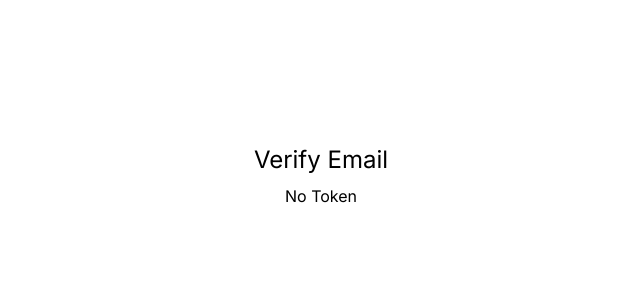
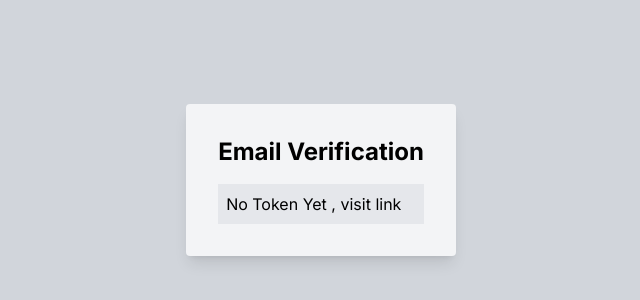
Before and after one commit to focush67/User-Authentication, a Next.js app: page /verifyEmail in a window 1280 px wide. Shown: the part 220-520 px from the top of the page, without its empty margins (319-959 px from the left). Built offline with nearby package versions, Linux system fonts and the light colour scheme.

Commit message:
Enhancing verification

```diff
--- a/src/app/verifyEmail/page.tsx
+++ b/src/app/verifyEmail/page.tsx
@@ -1,77 +1,64 @@
-'use client';
+"use client";
 import axios from "axios";
-import Link from 'next/link';
-import React,{useState,useEffect} from 'react';
-
-export default function verifyEmailPage()
-{
-    const [token,setToken] = useState("");
-    const [verify , setVerify] = useState(false);
-    const [error,setError] = useState(false);
+import Link from "next/link";
+import React, { useState, useEffect } from "react";
+import { Button } from "@mui/material";
+export default function verifyEmailPage() {
+  const [token, setToken] = useState("");
+  const [verify, setVerify] = useState(false);
+  const [error, setError] = useState(false);
 
   const verifyUserEmail = async () => {
-
     try {
-
-            await axios.post('/api/users/verifyEmail' , {token});
+      await axios.post("/api/users/verifyEmail", { token });
 
       setVerify(true);
-
-        } catch (error:any) {
-
+    } catch (error: any) {
       setError(true);
       console.log(error.response.data);
+    }
+  };
 
-        }
-
-    }
-
-    useEffect(()=>{
-
+  useEffect(() => {
     const urlToken = window.location.search.split("=")[1];
 
     setToken(urlToken || "");
+  }, []);
 
-    },[]);
-
-    useEffect(()=>{
-
-        if(token.length > 0)
-        {
+  useEffect(() => {
+    if (token.length > 0) {
       verifyUserEmail();
     }
-
-    },[token])
+  }, [token]);
 
 
-    return(
-        <div className="flex flex-col items-center justify-center min-h-screen py-2">
-            <h1 className="text-2xl">Verify Email</h1>
-
-            <h2 className="p-2 text-black bg-white">{token ? `${token}` : "No Token"}</h2>
-
-            {
-                verify && (
+  return (
+    <div className="flex flex-col items-center justify-center h-screen bg-gray-300">
+      <div className="bg-gray-100 p-8 rounded shadow-lg justify-center">
+        <h2 className="text-2xl font-bold mb-4 justify-center">Email Verification</h2>
+        <h4 className="p-2 text-black bg-gray-200">
+          {token ? `${token}` : "No Token Yet , visit link"}
+        </h4>
+        {verify && (
           <div>
-                        <h2>Email Verified</h2>
-                        <Link href="/login" className="text-blue-800">
-                            Login
+            <h2 className="flex flex-row justify-center">Verified</h2>
+            <div className="flex flex-row justify-center">
+                <Link
+              href={"/login"}
+              className="dark:text-black hover:bg-gray-50 focus:ring-4 focus:ring-gray-300 font-medium rounded-lg text-sm px-4 lg:px-5 py-2 lg:py-2.5 mr-2 dark:hover:bg-green-700 text-white focus:outline-none dark:focus:ring-gray-800 justify-center"
+            >
+              Log in
             </Link>
             </div>
-                )
-            }
+          </div>
+        )}
 
-            {
-                verify && (
+        {error && (
           <div>
             <h2 className="text-red-600 bg-yellow-4000">Error</h2>
-                        <Link href="/login" className="text-blue-800">
-                            Login
-                        </Link>
           </div>
-                )
+        )}
+      </div>
+    </div>
+  );
 }
-
-        </div>
-    )
-}
--- a/src/helpers/mail.ts
+++ b/src/helpers/mail.ts
@@ -34,7 +34,7 @@ export const sendEmail = async ({ email, emailType, userId }: any) => {
         from : "sparshv70@bbdu.ac.in",
         to : email,
         subject : emailType === "VERIFY" ? "Verify your email" : "Reset your password",
-        html : `<p>Click <a href="${process.env.DOMAIN}/verifyEmail?token=${hashedToken}"> here</a>to ${emailType === "VERIFY" ? "verify your email" : "reset you password"}
+        html : `<p>Click <a href="${process.env.DOMAIN}/verifyEmail?token=${hashedToken}"> here</a> to ${emailType === "VERIFY" ? "verify your email" : "reset you password"}
         or paste this link on your browser
         <br/>${process.env.DOMAIN}/verifyemail?token=${hashedToken}
         </p>`
--- a/src/middleware.ts
+++ b/src/middleware.ts
@@ -5,7 +5,7 @@ let token = '';
 export function middleware(request: NextRequest) {
   const path = request.nextUrl.pathname;
 
-  const isPublic = path === "/login" || path === "/signup" || path === "/verifyEmail";
+  const isPublic = path === "/login" || path === "/signup";
 
   const token = request.cookies.get("token")?.value || "";
 
```
Lines whose indentation alone changed are shown as unchanged.
